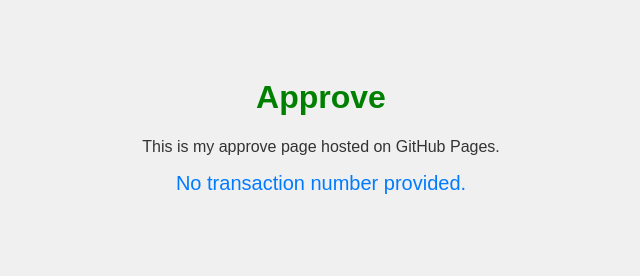
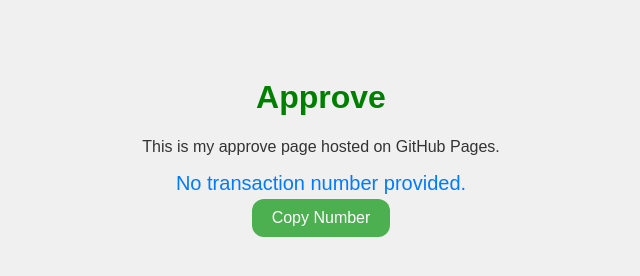
Before and after one commit to huuudrich/wine_art_approve_page, a plain HTML site: page index.html in a window 1280 px wide. Shown: the whole page, without its empty margins (319-959 px from the left). Drawn offline with Linux system fonts and the light colour scheme.

Commit message:
Update index.html

```diff
--- a/index.html
+++ b/index.html
@@ -21,12 +21,27 @@
             font-size: 20px;
             color: #007BFF;
         }
+        .copy-btn {
+            background-color: #4CAF50; /* Green */
+            border: none;
+            color: white;
+            padding: 10px 20px;
+            text-align: center;
+            text-decoration: none;
+            display: inline-block;
+            font-size: 16px;
+            margin: 4px 2px;
+            cursor: pointer;
+            border-radius: 12px;
+        }
     </style>
 </head>
 <body>
     <h1>Approve</h1>
     <p>This is my approve page hosted on GitHub Pages.</p>
     <div class="transaction-number" id="transactionNumber">Loading transaction number...</div>
+    <!-- Кнопка для копирования номера транзакции -->
+    <button class="copy-btn" onclick="copyTransactionNumber()">Copy Number</button>
 
     <script>
         function getQueryParams() {
@@ -48,6 +63,16 @@
         } else {
             transactionNumberElement.textContent = "No transaction number provided.";
         }
+
+        // Функция для копирования номера транзакции
+        function copyTransactionNumber() {
+            const text = transactionNumberElement.textContent;
+            navigator.clipboard.writeText(text).then(() => {
+                alert("Transaction number copied to clipboard");
+            }).catch(err => {
+                console.error('Failed to copy: ', err);
+            });
+        }
     </script>
 </body>
 </html>
```
